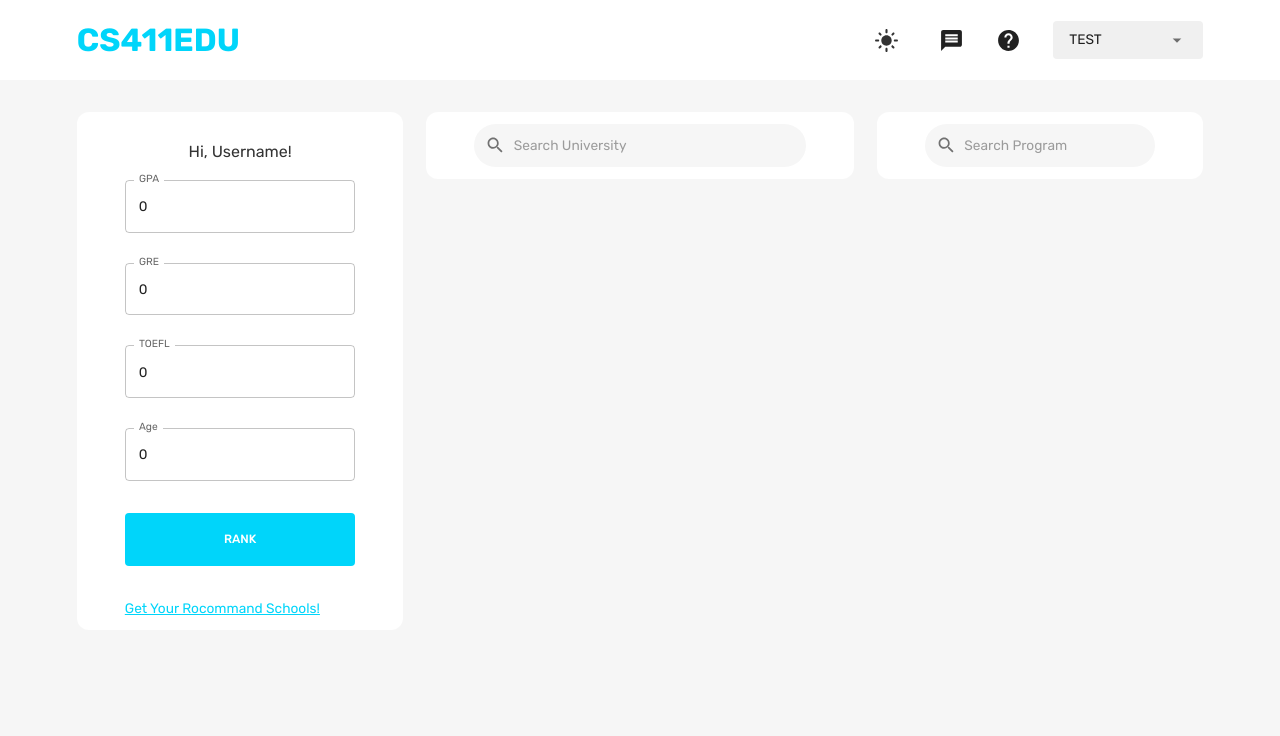
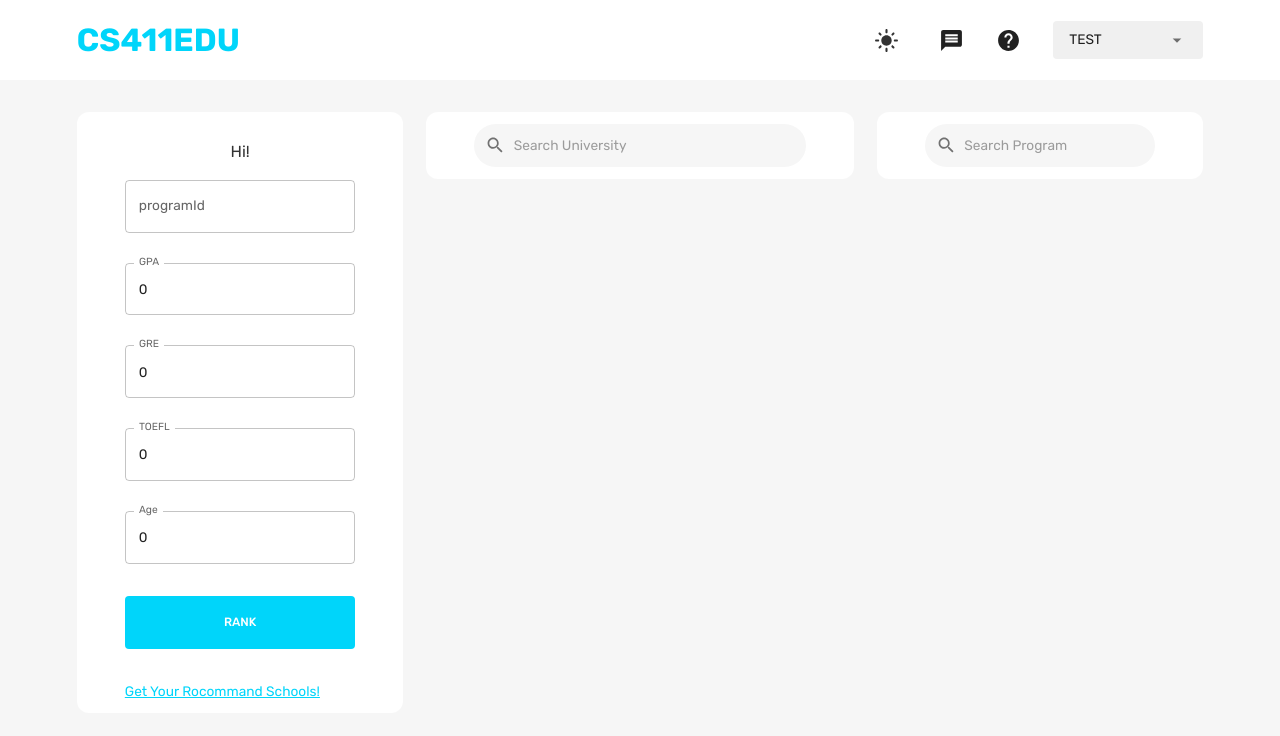
Before and after one commit to shusenhan/FrontEndCS411, a React (Create React App) app in the folder client/: page /home in a window 1280 px wide. Shown: the top 736 px of the page. Built offline with nearby package versions, Linux system fonts and the light colour scheme.

Commit message:
7st commit

```diff
--- a/client/src/components/Program.jsx
+++ b/client/src/components/Program.jsx
@@ -2,14 +2,17 @@ import FlexBetween from "./FlexBetween";
 import { Typography, useTheme, Box } from "@mui/material";
 import AttachMoneyIcon from '@mui/icons-material/AttachMoney';
 
-const Program  = ({schoolName, cost, programName}) => {
+const Program  = ({schoolName, cost, programName, programId}) => {
     const { palette } = useTheme();
     const dark = palette.neutral.dark;
     const medium = palette.neutral.medium;
-    const main = palette.neutral.main;
 
     return (
-    <Box>
+    <Box sx={{
+        padding: "0.75rem 0rem 0.75rem 0rem",
+        backgroundColor: palette.background.alt,
+        borderRadius: "0.75rem"}}
+    >
         <Box gap="0.5rem" pb="0.1rem" mt="0.5rem">
             <Typography
                 variant="h4"
@@ -21,11 +24,19 @@ const Program  = ({schoolName, cost, programName}) => {
             </Typography>
             <Typography
                 variant="h5"
-                color={dark}
+                color={medium}
                 fontWeight="300"
                 textAlign="center"
             >
                 {programName}
+            </Typography>
+            <Typography
+                variant="h5"
+                color={medium}
+                fontWeight="300"
+                textAlign="center"
+            >
+                ProgramID:{programId}
             </Typography>
         </Box>
         <FlexBetween>
--- a/client/src/components/ProgramList.jsx
+++ b/client/src/components/ProgramList.jsx
@@ -9,11 +9,13 @@ const ProgramList = ({programs}) => {
             ({
                 programName,
                 schoolName,
-                cost}) => (
+                cost,
+                programId}) => (
                     <Program
                         schoolName={schoolName}
                         cost={cost}
                         programName={programName}
+                        programId={programId}
                     />
                 )
         )}
--- a/client/src/scenes/homePage/form.jsx
+++ b/client/src/scenes/homePage/form.jsx
@@ -12,6 +12,7 @@ import { setRecommandSchools, setRank } from "state";
 import { useDispatch } from "react-redux";
 
 const formSchema = yup.object().shape({
+    programId:yup.string().required("required"),
     GPA: yup.number().required("required"),
     GRE: yup.number().required("required"),
     TOEFL: yup.number().required("required"),
@@ -19,6 +20,7 @@ const formSchema = yup.object().shape({
 });
 
 const initialValueRegister = {
+    programId:"",
     GPA:0,
     GRE:0,
     TOEFL:0,
@@ -108,7 +110,16 @@ const Form = ({ChangeState, ChangeResultType}) => {
                     gridTemplateColumns="repeat(4, minmax(0, 1fr))"
                     sx={{gridColumn: "span 4"}}
                 >
-
+                    <TextField
+                        label="programId"
+                        onBlur={handleBlur}
+                        onChange={handleChange}
+                        value={values.programId}
+                        name="ProgramID"
+                        error={Boolean(touched.programId) && Boolean(errors.programId)}
+                        helperText={touched.programId && errors.programId}
+                        sx={{gridColumn: "span 4"}}
+                    />
                     <TextField
                         label="GPA"
                         onBlur={handleBlur}
--- a/client/src/scenes/homePage/left.jsx
+++ b/client/src/scenes/homePage/left.jsx
@@ -10,7 +10,7 @@ const LeftPart = () => {
 
     return(
     <WidgetWrapper>
-        <UserWidget userId={"123"} picturePath={"123"}/>
+        <UserWidget/>
 
         {pageType === "input" ? (
             <Form ChangeState={setPageType} ChangeResultType={setResultType}/>) : (
--- a/client/src/scenes/homePage/right.jsx
+++ b/client/src/scenes/homePage/right.jsx
@@ -65,6 +65,7 @@ const RightPart = () => {
             <ProgramList
                 key={key}
                 programs={program}
+
             />
         )}
     </WidgetWrapper>
--- a/client/src/scenes/loginPage/form.jsx
+++ b/client/src/scenes/loginPage/form.jsx
@@ -81,8 +81,8 @@ const Form = () => {
         if(loggedIn){
             dispatch(
                 setLogin({
-                    user: loggedIn.user,
-                    token: loggedIn.token
+                    user: 1,
+                    token: null
             }));
 
             navigate("/home");
--- a/client/src/scenes/widgets/UserWidget.jsx
+++ b/client/src/scenes/widgets/UserWidget.jsx
@@ -1,25 +1,8 @@
-import{
-    ManageAccountOutlined,
-    EditOutlined,
-    LocationOnOutlined,
-    WorkOutlineOutlined,
-} from "@mui/icons-material";
-import { Box, Typography, Divider, useTheme } from "@mui/material";
-import UserImage from "components/UserImage";
-import FlexBetween from "components/FlexBetween";
-import WidgetWrapper from "components/WidgetWrapper";
-import { useEffect, useState } from "react";
-import { useNavigate } from "react-router-dom";
-import { useSelector } from "react-redux";
+import { Box, Typography, useTheme } from "@mui/material";
 
-const UserWidget = ({ userId, picturePath }) =>{
-    const [user, setUser] = useState(null);
+const UserWidget = () =>{
     const { palette } = useTheme();
-    const navigate = useNavigate();
-    const token = useSelector((state) => state.token);
     const dark = palette.neutral.dark;
-    const medium = palette.neutral.mideum;
-    const main = palette.neutral.main;
 
     return(
                 <Box padding="1rem 0.5rem 1rem 0.5rem">
@@ -29,7 +12,7 @@ const UserWidget = ({ userId, picturePath }) =>{
                         fontWeight="200"
                         textAlign="center"
                     >
-                        {"Hi,"} {"Username!"}
+                        {"Hi!"}
                     </Typography>
                 </Box>
     )
```
